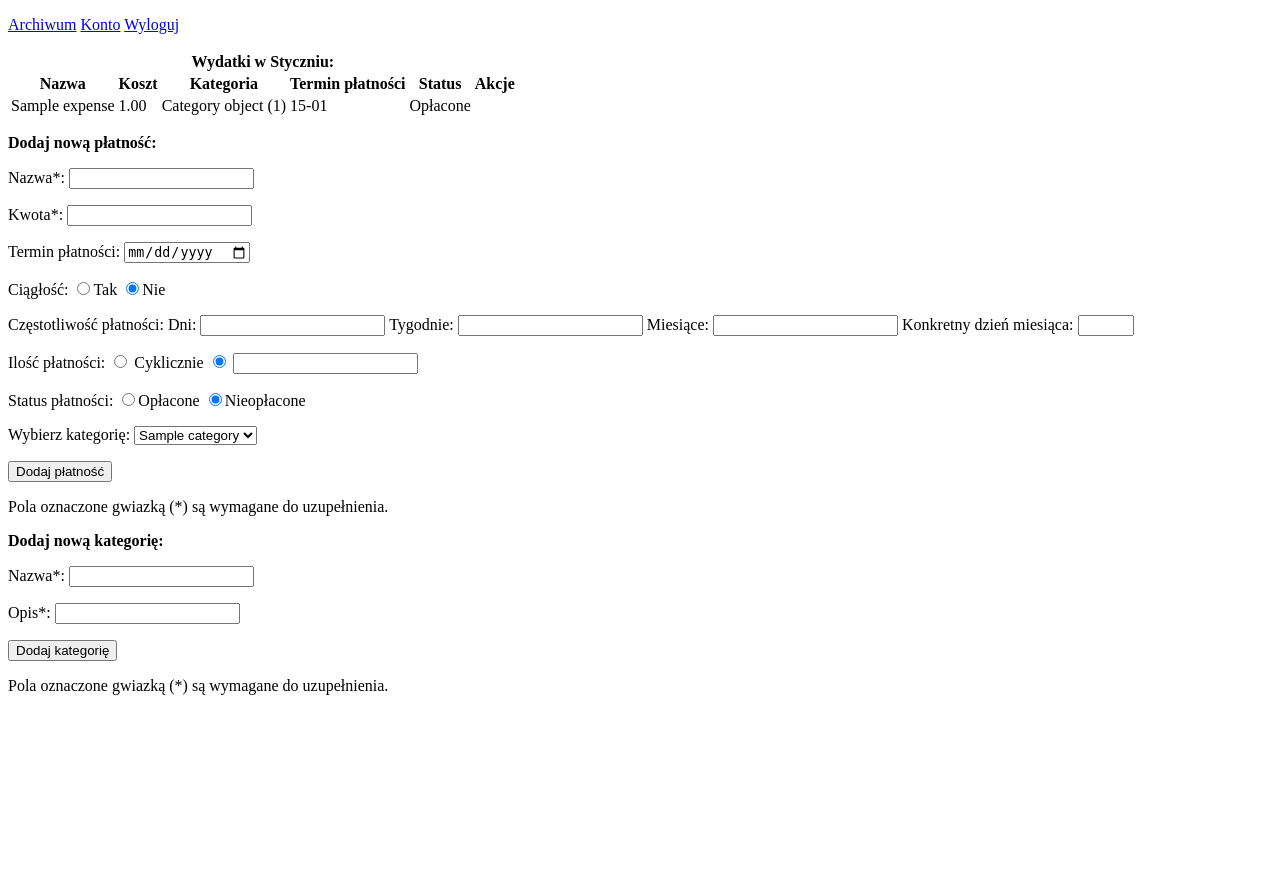
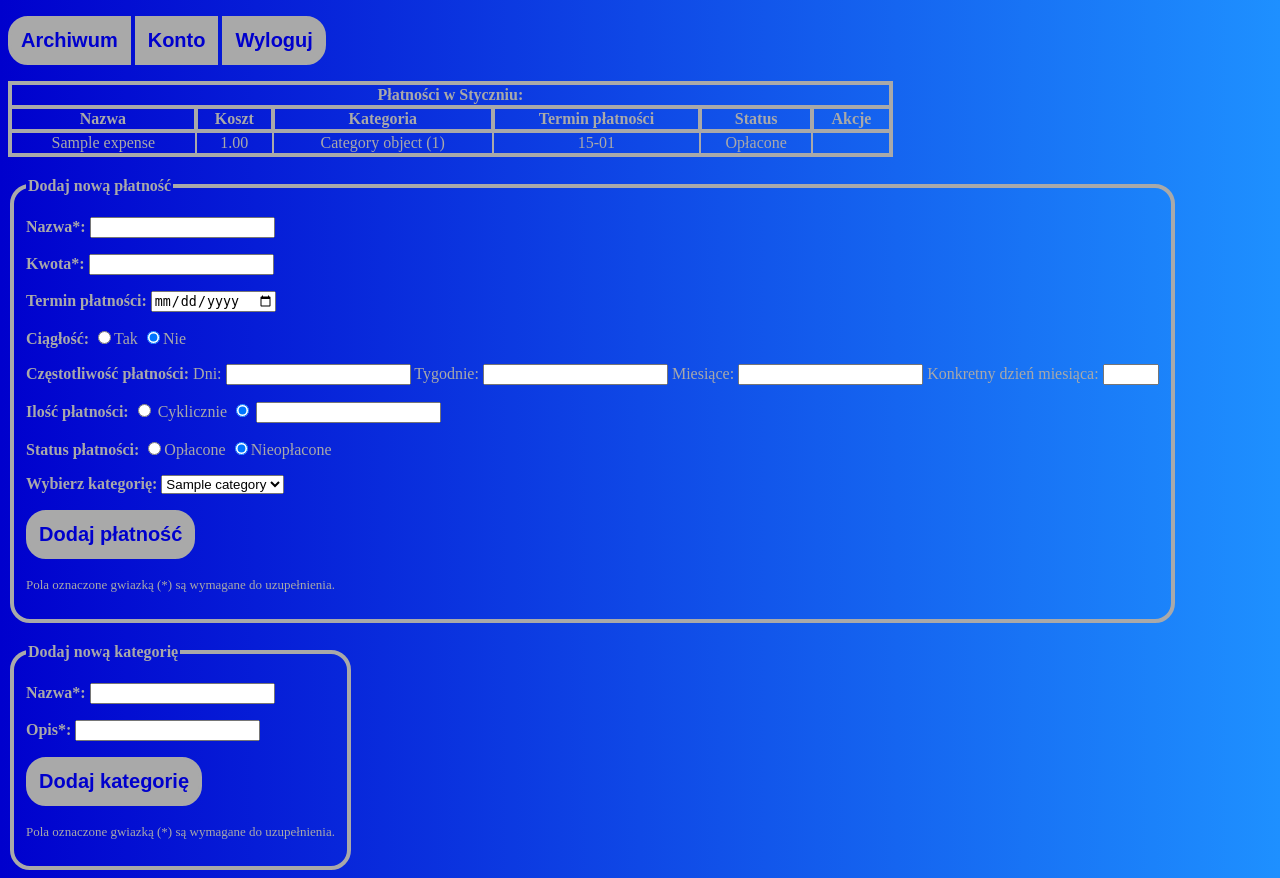
Before and after one commit to PPodhorodecki/Budget_Tracker, a Django app: page / in a window 1280 px wide. Before the commit the page ends 695 px from the top, so only its background shows below. Run offline with Django 4.2, Linux system fonts and the light colour scheme; a user stored in the database is signed in; tables that the repository leaves empty hold one stand-in row (values such as "Sample post").

Commit message:
added css config to base.html

```diff
--- a/budgettracker_project/budgettracker_app/templates/base.html
+++ b/budgettracker_project/budgettracker_app/templates/base.html
@@ -2,10 +2,87 @@
 <html lang="en">
 
 <head>
-  <title>{% block title %}{% endblock %} | Śledź swój budżet</title>
+  <title>
+    {% block title %}{% endblock %} | Śledź swój budżet
+  </title>
   <style>
-    {% block style %}{% endblock %}
-   </style>
+    body {
+    background: linear-gradient(to left, dodgerblue, mediumblue);
+    color: darkgray;
+    }
+
+    table {
+        width: 70%;
+        border-collapse: collapse;
+        background: transparent;
+        border-radius: 10px;
+        border: 4px solid darkgray;
+        color: darkgray;
+    }
+    table th {
+        text-align: center;
+        background: transparent;
+        border-radius: 10px;
+        border: 4px solid darkgray;
+        color: darkgray;
+        font-weight: bold;
+    }
+    table td {
+        text-align: center;
+        background: transparent;
+        border-radius: 10px;
+        border: 2px solid darkgray;
+        color: darkgray;
+        font-weight: normal;
+    }
+    fieldset {
+        display: inline;
+        margin-top: 20px;
+        border: 4px solid darkgray;
+        border-radius: 20px;
+    }
+    .button1 {
+        display: inline-block;
+        padding: 10px 10px;
+        background: darkgray;
+        border-top-left-radius: 20px;
+        border-bottom-left-radius: 20px;
+        border: 3px solid darkgray;
+        color: mediumblue;
+        font-weight: bold;
+        font-size: 20px;
+    }
+    .button2 {
+        display: inline-block;
+        padding: 10px 10px;
+        background: darkgray;
+        border: 3px solid darkgray;
+        color: mediumblue;
+        font-weight: bold;
+        font-size: 20px;
+    }
+    .button3 {
+        display: inline-block;
+        padding: 10px 10px;
+        background: darkgray;
+        border-top-right-radius: 20px;
+        border-bottom-right-radius: 20px;
+        border: 3px solid darkgray;
+        color: mediumblue;
+        font-weight: bold;
+        font-size: 20px;
+    }
+    .button4 {
+        display: inline-block;
+        padding: 10px 10px;
+        background: darkgray;
+        border-radius: 20px;
+        border: 3px solid darkgray;
+        color: mediumblue;
+        font-weight: bold;
+        font-size: 20px;
+    }
+  </style>
 </head>
 
 <body>
--- a/budgettracker_project/budgettracker_app/templates/main.html
+++ b/budgettracker_project/budgettracker_app/templates/main.html
@@ -4,25 +4,17 @@
     Strona główna
 {% endblock %}
 
-{% block style %}
-    .head {
-        border: 4px black;
-        font-weight: bold;
-    }
-    .body {
-        border: 2px black;
-    }
-{% endblock %}
+
 
 {% block content1 %}
     <p>
         {% if request.user.is_authenticated == True %}
-            <a href="/archive">Archiwum</a>
-            <a href="/userdata">Konto</a>
-            <a href="/logout">Wyloguj</a>
+            <button type="button" class="button1" onclick="window.location.href='/archive';">Archiwum</button>
+            <button type="button" class="button2" onclick="window.location.href='/userdata';">Konto</button>
+            <button type="button" class="button3" onclick="window.location.href='/logout';">Wyloguj</button>
         {% else %}
-            <a href="/login">Zaloguj się</a>
-            <a href="/register">Zarejestruj się</a>
+            <button type="button" class="button1" onclick="window.location.href='/login';">Zaloguj się</button>
+            <button type="button" class="button3" onclick="window.location.href='/register';">Zarejestruj się</button>
         {% endif %}
     </p>
     <p>
@@ -35,9 +27,9 @@
 {% block content2 %}
     {% if request.user.is_authenticated == True %}
         <table>
-            <thead class="head">
+            <thead>
                 <tr>
-                    <th colspan="6">Wydatki w Styczniu:</th>
+                    <th colspan="6">Płatności w Styczniu:</th>
                 </tr>
                 <tr>
                     <th>Nazwa</th>
@@ -48,7 +40,7 @@
                     <th>Akcje</th>
                 </tr>
             </thead>
-            <tbody class="body">
+            <tbody>
                 {% for expense_cont in expenses_cont %}
                     <tr>
                         <td>{{ expense_cont.name }}</td>
@@ -90,24 +82,25 @@
 
 {% block content3 %}
     {% if request.user.is_authenticated == True %}
-        <p><b>Dodaj nową płatność: </b></p>
         <form method="POST" action="">
             {% csrf_token %}
+            <fieldset>
+                <legend><b>Dodaj nową płatność</b></legend>
                 <p>
-                <label>Nazwa*: </label>
+                    <label><b>Nazwa*: </b></label>
                     <input type="text" name="exp_name">
                 </p>
                 <p>
-                <label>Kwota*: </label>
+                    <label><b>Kwota*: </b></label>
                     <input type="number" name="exp_value" size=6>
                 </p>
                 <p>
-                <label>Termin płatności: </label>
+                    <label><b>Termin płatności: </b></label>
                     <input type="date" name="exp_deadline">
                 </p>
                 <div id="continuity">
                     <p>
-                    <label>Ciągłość: </label>
+                        <label><b>Ciągłość: </b></label>
                         <label>
                             <input type="radio" name="continuity" value="yes">Tak
                         </label>
@@ -118,7 +111,7 @@
                 </div>
                 <div id="continuity_attributes">
                     <p>
-                    <label>Częstotliwość płatności: </label>
+                        <label><b>Częstotliwość płatności: </b></label>
                         <label>Dni: </label>
                         <input type="number" name="days_amount" value="" size=2>
                         <label>Tygodnie: </label>
@@ -129,7 +122,7 @@
                         <input type="number" name="month_day" value="" size=2 min=0 max=31>
                     </p>
                     <p>
-                    <label>Ilość płatności: </label>
+                        <label><b>Ilość płatności: </b></label>
                         <label>
                             <input type="radio" name="continuity_amount" value="continuity_amount_period">
                             Cyklicznie
@@ -141,12 +134,12 @@
                     </p>
                 </div>
                 <p>
-                <label>Status płatności: </label>
+                    <label><b>Status płatności: </b></label>
                     <label><input type="radio" name="is_paid" value="yes">Opłacone</label>
                     <label><input type="radio" name="is_paid" value="no" checked>Nieopłacone</label>
                 </p>
                 <p>
-                <label>Wybierz kategorię: </label>
+                    <label><b>Wybierz kategorię: </b></label>
                     <select name="category">
                         {% for category in categories %}
                             <option value={{category.name}}>{{ category.name }}</option>
@@ -154,30 +147,33 @@
                     </select>
                 </p>
                 <p>
-                <input type="submit" name="new_expense" value="Dodaj płatność">
+                    <input type="submit" name="new_expense" value="Dodaj płatność" class="button4">
                 </p>
-            <p>Pola oznaczone gwiazką (*) są wymagane do uzupełnienia.</p>
+                <p><font size=2>Pola oznaczone gwiazką (*) są wymagane do uzupełnienia.</font></p>
+            </fieldset>
         </form>
     {% endif %}
 {% endblock %}
 
 {% block content4 %}
     {% if request.user.is_authenticated == True %}
-        <p><b>Dodaj nową kategorię:</b></p>
         <form method="POST" action="">
             {% csrf_token %}
+            <fieldset>
+                <legend><b>Dodaj nową kategorię</b></legend>
                 <p>
-                <label>Nazwa*: </label>
+                    <label><b>Nazwa*: </b></label>
                     <input type="text" name="cat_name">
                 </p>
                 <p>
-                <label>Opis*: </label>
+                    <label><b>Opis*: </b></label>
                     <input type="text" name="cat_description" size=20>
                 </p>
                 <p>
-                <input type="submit" name="new_category" value="Dodaj kategorię"
+                    <input type="submit" name="new_category" value="Dodaj kategorię" class="button4">
                 </p>
-            <p>Pola oznaczone gwiazką (*) są wymagane do uzupełnienia.</p>
+                <p><font size="2">Pola oznaczone gwiazką (*) są wymagane do uzupełnienia.</font></p>
+            </fieldset>
         </form>
     {% endif %}
 {% endblock %}
--- a/budgettracker_project/budgettracker_app/views.py
+++ b/budgettracker_project/budgettracker_app/views.py
@@ -101,5 +101,10 @@ class RegisterUser(View):
         user.username = username
         user.set_password(password1)
         user.save()
+        cat = Category()
+        cat.name = ""
+        cat.description = ""
+        cat.user = user
+        cat.save()
         user_success = f"Użytkownik {username} został utworzony pomyślnie. Teraz możesz się zalogować do swojego konta."
         return render(request, "main.html", context={'user_success': user_success})
```
Also changed, not shown: budgettracker_project/budgettracker_app/templates/login.html (+6 -4 lines), budgettracker_project/budgettracker_app/templates/register.html (+8 -8 lines). Lines whose indentation alone changed are shown as unchanged.
